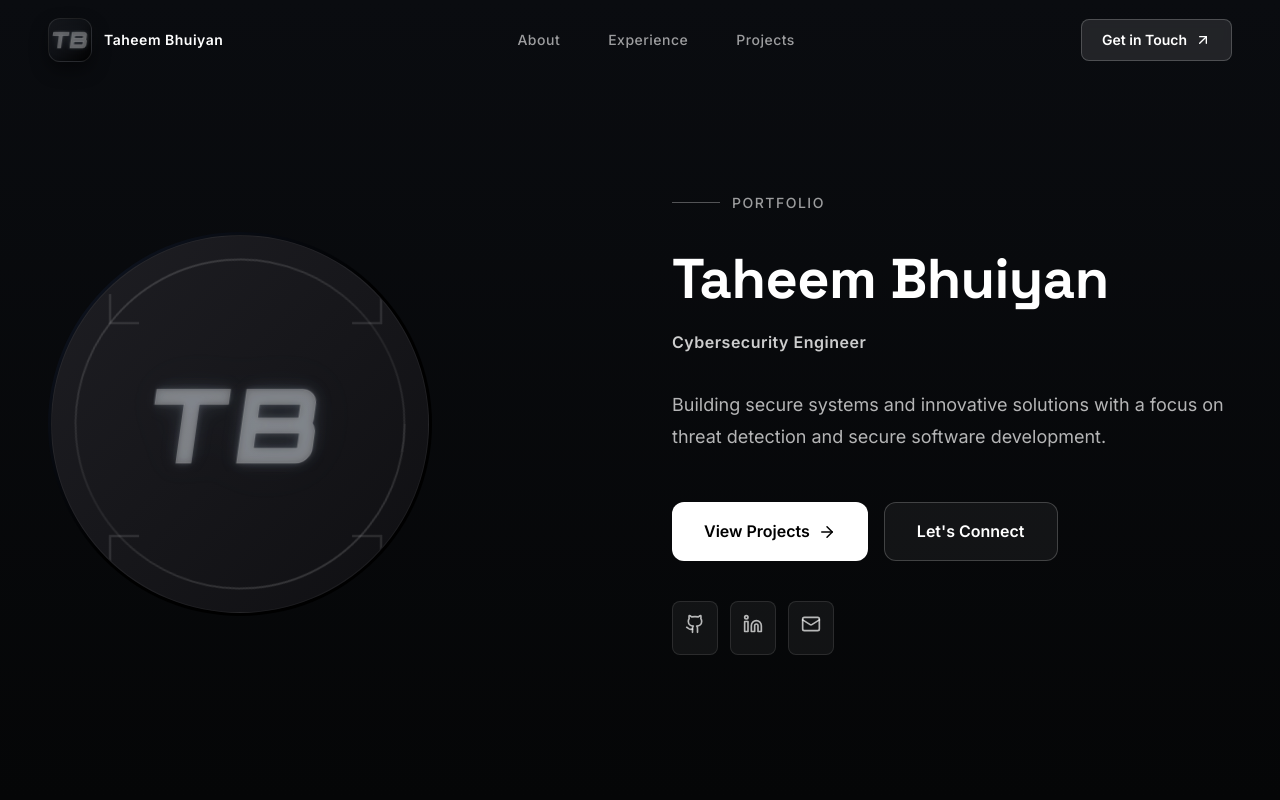
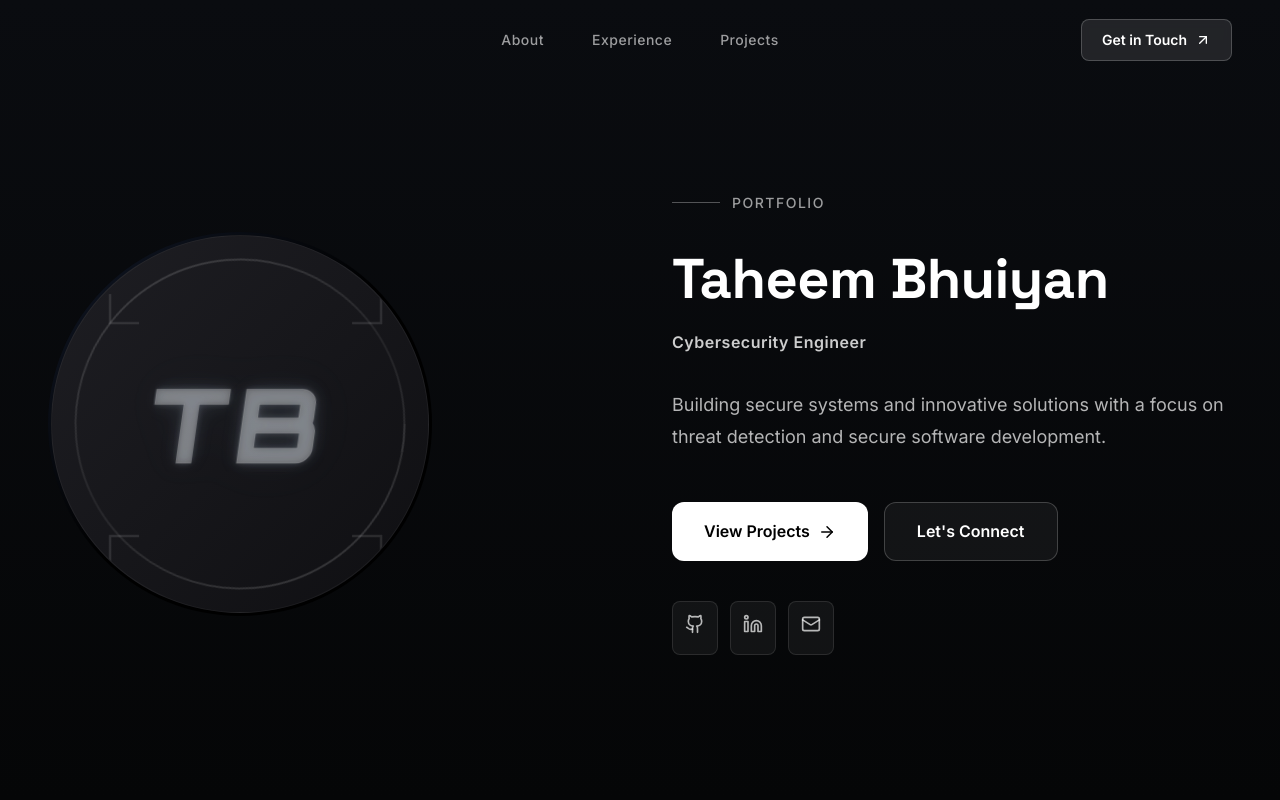
Before and after one commit to tbhuiyan625/Portfolio, a React (Create React App) app: page / in a window 1280 px wide. Shown: the top 800 px of the page. Built offline with nearby package versions, Linux system fonts and the light colour scheme.

Commit message:
Navbar layout: remove left logo/name; center nav absolute; pin CTA/right; cleanup imports

```diff
--- a/src/components/Navbar.js
+++ b/src/components/Navbar.js
@@ -1,6 +1,5 @@
 import React, { useState, useEffect } from 'react';
 import { Menu, X, ArrowUpRight } from 'lucide-react';
-import Logo from './Logo';
 
 export default function Navbar() {
   const [isMenuOpen, setIsMenuOpen] = useState(false);
@@ -51,24 +50,9 @@ export default function Navbar() {
             : 'bg-transparent'
         }`}
       >
-        <div className="max-w-[1400px] mx-auto px-6 lg:px-12">
-          <div className="flex items-center justify-between h-20">
-            {/* Logo */}
-            <button
-              onClick={() => scrollToSection('home')}
-              className="group flex items-center gap-3 focus-visible:outline-none focus-visible:ring-2 focus-visible:ring-white/50 rounded-lg px-2 py-1 -ml-2"
-              aria-label="Go to home section"
-            >
-              <div className="transition-transform duration-300 group-hover:scale-105">
-                <Logo size="sm" />
-              </div>
-              <span className="hidden sm:block text-sm font-semibold text-white tracking-wide">
-                Taheem Bhuiyan
-              </span>
-            </button>
-
-            {/* Center Navigation - Desktop */}
-            <div className="hidden md:flex items-center gap-2">
+        <div className="max-w-[1400px] mx-auto px-6 lg:px-12 relative h-20">
+          {/* Center Navigation - Desktop (absolute centered) */}
+          <div className="absolute left-1/2 -translate-x-1/2 top-1/2 -translate-y-1/2 hidden md:flex items-center gap-2">
             {navItems.map((item) => (
               <button
                 key={item.id}
@@ -85,8 +69,6 @@ export default function Navbar() {
                 aria-current={activeSection === item.id ? 'page' : undefined}
               >
                 <span className="relative z-10">{item.label}</span>
-
-                  {/* Active indicator - bottom line */}
                 {activeSection === item.id && (
                   <span className="absolute bottom-0 left-1/2 -translate-x-1/2 w-8 h-0.5 bg-white rounded-full"></span>
                 )}
@@ -94,8 +76,8 @@ export default function Navbar() {
             ))}
           </div>
 
-            {/* Right Side - CTA Button */}
-            <div className="flex items-center gap-4">
+          {/* Right Side - CTA + Menu (absolute right) */}
+          <div className="absolute right-6 lg:right-12 top-1/2 -translate-y-1/2 flex items-center gap-4">
             <button
               onClick={() => scrollToSection('contact')}
               className="hidden sm:flex items-center gap-2 px-5 py-2.5 bg-white/10 text-white text-sm font-semibold rounded-lg border border-white/20 hover:bg-white/15 hover:border-white/30 transition-all duration-300 hover:scale-[1.02] hover:shadow-lg hover:shadow-white/10 focus-visible:outline-none focus-visible:ring-2 focus-visible:ring-white/50 group backdrop-blur-sm"
@@ -104,8 +86,6 @@ export default function Navbar() {
               <span>Get in Touch</span>
               <ArrowUpRight size={16} className="transition-transform duration-300 group-hover:translate-x-0.5 group-hover:-translate-y-0.5" />
             </button>
-
-              {/* Mobile Menu Button */}
             <button
               className="md:hidden p-2.5 hover:bg-white/5 rounded-lg transition-all duration-300 focus-visible:outline-none focus-visible:ring-2 focus-visible:ring-white/50"
               onClick={() => setIsMenuOpen(!isMenuOpen)}
@@ -118,7 +98,6 @@ export default function Navbar() {
                 <Menu size={24} className="text-white" />
               )}
             </button>
-            </div>
           </div>
         </div>
       </nav>
```
Lines whose indentation alone changed are shown as unchanged.
